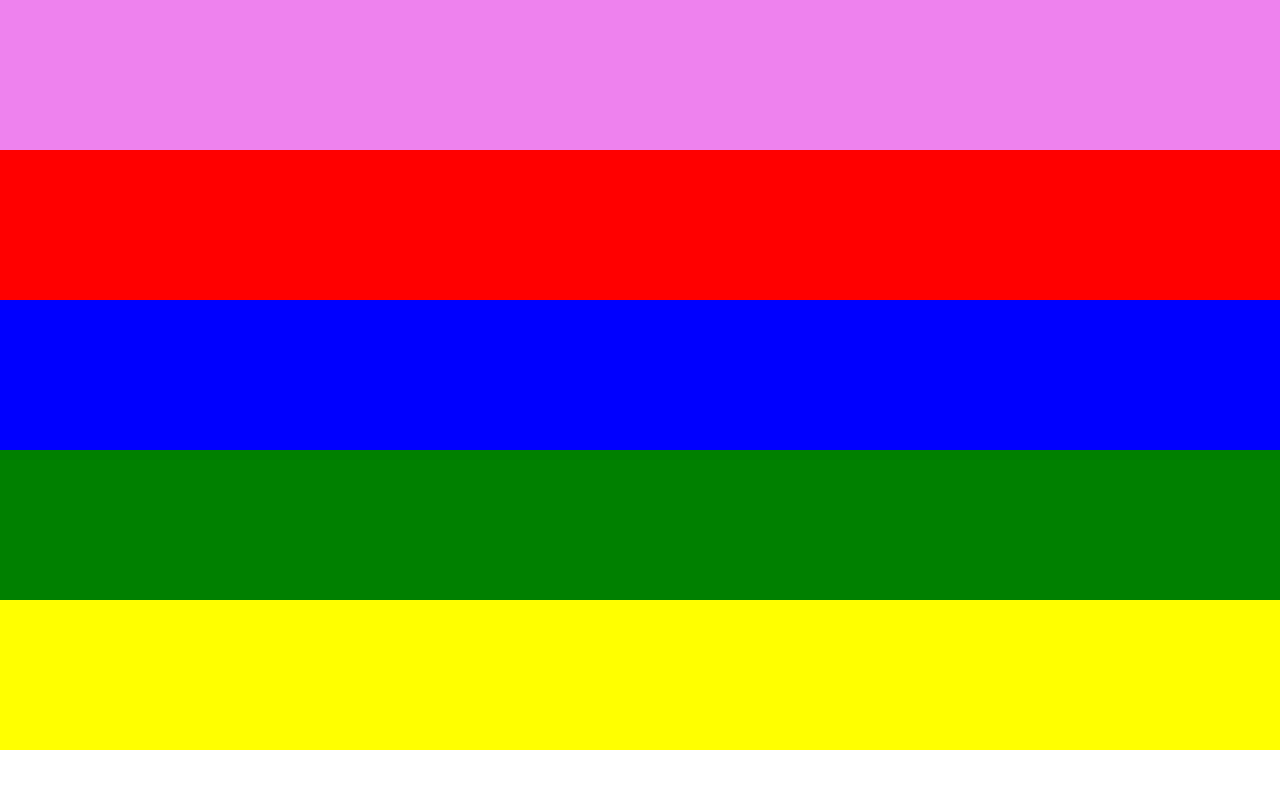
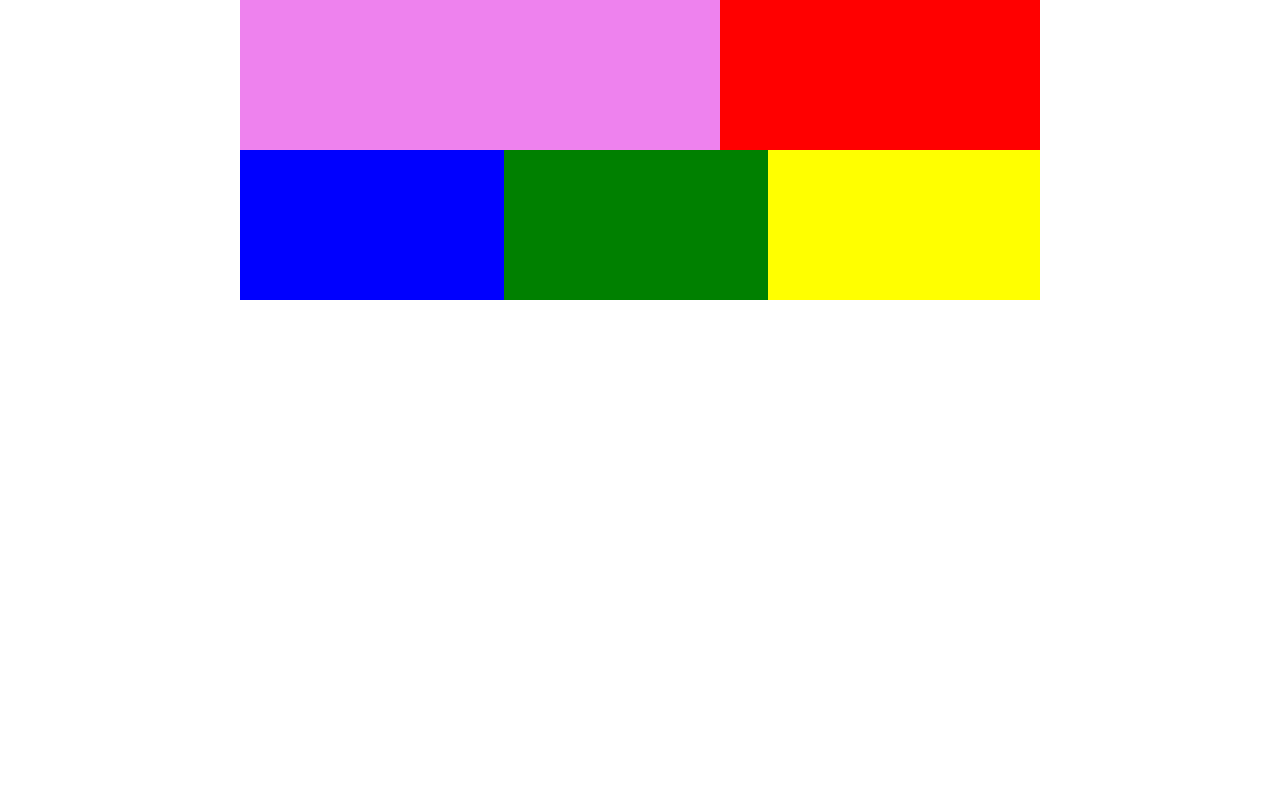
Before and after one commit to kraiver117/Curso-Definitivo-HTML-CSS, a plain HTML site: page Responsive-Design/mostlyFluid/index.html in a window 1280 px wide. Drawn offline with Linux system fonts and the light colour scheme.

Commit message:
Mostly Fluid and Layout Shifter Added

```diff
--- /dev/null
+++ b/Responsive-Design/layoutShifter/style.css
@@ -0,0 +1,74 @@
+* {
+    box-sizing: border-box;
+    margin: 0;
+    padding: 0;
+}
+
+html {
+    font-size: 62.5%;
+}
+
+.container {
+    display: flex;
+    flex-wrap: wrap;
+}
+
+.c1, .c2, .c3, .c4, .c5 {
+    width: 100%;
+    min-width:150px;
+    height: 150px;
+}
+
+.c4 {
+    height: auto;
+}
+
+.c1 {
+    background-color: violet;
+}
+
+.c2 {
+    background-color: red;
+}
+
+.c3 {
+    background-color: blue;
+}
+
+.c4 {
+    background-color: green;
+}
+
+.c5 {
+    background-color: yellow;
+}
+
+@media (min-width: 600px) {
+    .c1 {
+        width: 25%;
+    }
+    .c4 {
+        width: 75%;
+    }
+    .c5 {
+        width: 100%;
+    }
+}
+
+@media (min-width: 800px) {
+    .container {
+        width: 800px;
+        margin: 0 auto;
+    }
+    .c1 {
+        width: 50%;
+        order: 1;
+    }
+    .c4 {
+        width: 100%;
+    }
+    .c5 {
+        width: 50%;
+        order: 2;
+    }
+}
--- /dev/null
+++ b/Responsive-Design/mostlyFluid/desktop.css
@@ -0,0 +1,19 @@
+@media (min-width: 800px) {
+    .container {
+        width: 800px;
+        margin: 0px auto;
+    }
+    .c1 {
+        width: 60%;
+    }
+    .c2 {
+        width: 40%;
+    }
+    .c3, .c4 {
+        width: 33%;
+    }
+    .c5 {
+        width: 34%;
+    }
+
+}
--- a/Responsive-Design/mostlyFluid/index.html
+++ b/Responsive-Design/mostlyFluid/index.html
@@ -5,6 +5,8 @@
     <meta name="viewport" content="width=device-width, initial-scale=1.0">
     <title>Mostly Fluid</title>
     <link rel="stylesheet" href="./style.css">
+    <link rel="stylesheet" href="./tablet.css" media="screen and (min-width: 600px)">
+    <link rel="stylesheet" href="./desktop.css" media="screen and (min-width: 800px)">
 </head>
 <body>
     <main class="container">
--- /dev/null
+++ b/Responsive-Design/mostlyFluid/tablet.css
@@ -0,0 +1,5 @@
+@media (min-width: 600px) {
+    .c2, .c3, .c4 {
+        width: 50%;
+    }
+}
```
Also changed, not shown: Responsive-Design/layoutShifter/index.html (added, +21 -0 lines), Responsive-Design/mostlyFluid/style.css (+28 -0 lines).
